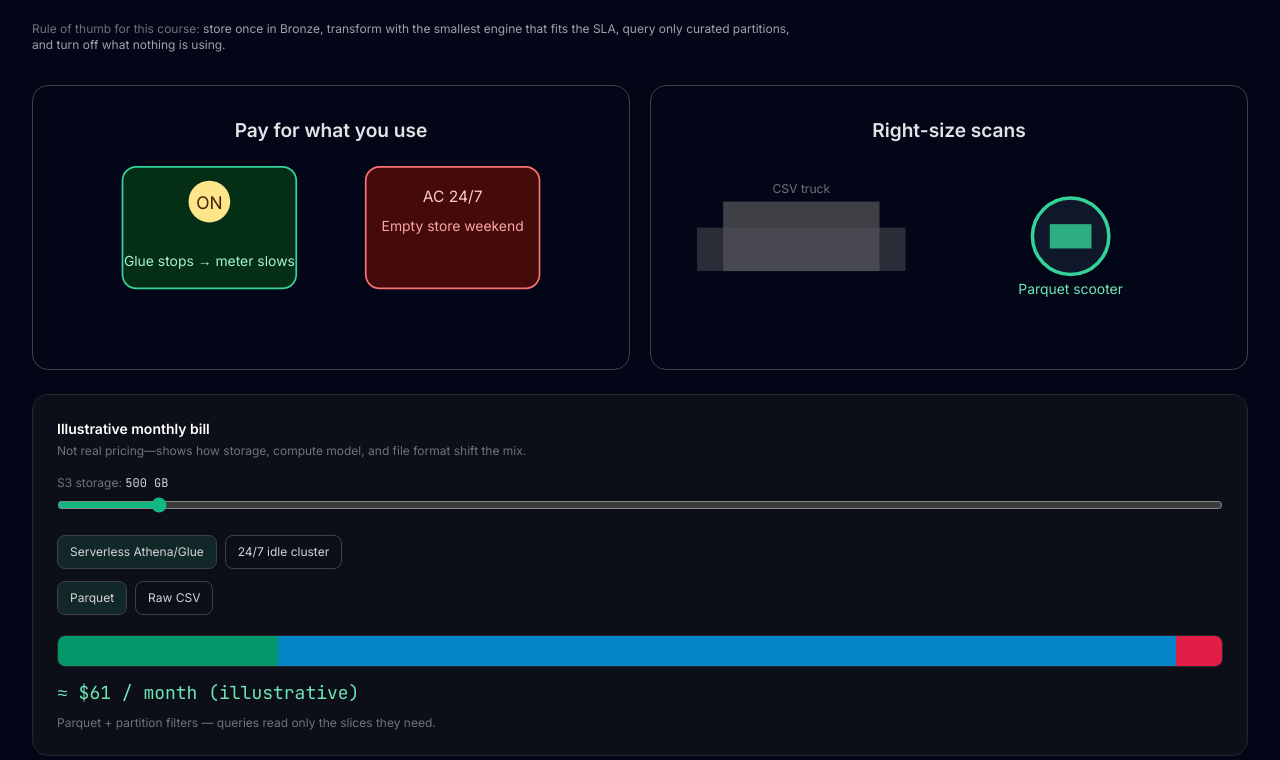
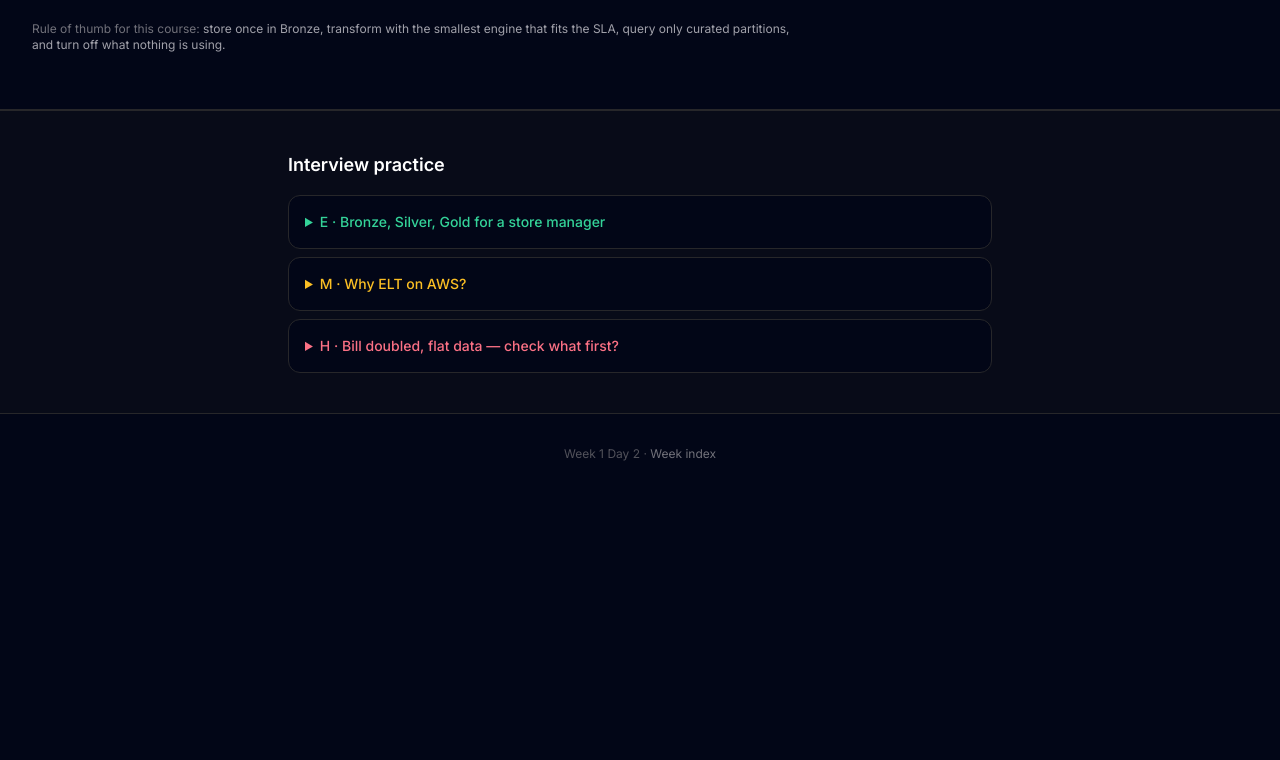
Before and after one commit to abhilashdasari123/aws-de-course-keystone, a plain HTML site: page weeks/week-01/Day_02_Cloud_and_Architecture.html in a window 1280 px wide. Shown: the part 6784-7544 px from the top of the page. After the commit the page ends 7278 px from the top, so only its background shows below. Drawn offline with nearby package versions, Linux system fonts and the light colour scheme.

Commit message:
Remove cloud economics simulator and SVG widgets from Day 2 module 4.

```diff
--- a/weeks/week-01/Day_02_Cloud_and_Architecture.html
+++ b/weeks/week-01/Day_02_Cloud_and_Architecture.html
@@ -361,28 +361,6 @@
       </div>
 
       <p class="text-xs text-zinc-500 mt-6 max-w-3xl">Rule of thumb for this course: <span class="text-zinc-400">store once in Bronze, transform with the smallest engine that fits the SLA, query only curated partitions, and turn off what nothing is using.</span></p>
-
-      <div class="grid lg:grid-cols-2 gap-5 mt-8">
-        <div class="poster-frame" id="eco-metaphor-left"></div>
-        <div class="poster-frame" id="eco-metaphor-right"></div>
-      </div>
-      <article class="rounded-2xl border border-zinc-800 bg-zinc-900/50 p-6 mt-6">
-        <h3 class="text-sm font-semibold text-white mb-1">Illustrative monthly bill</h3>
-        <p class="text-xs text-zinc-500 mb-4">Not real pricing—shows how storage, compute model, and file format shift the mix.</p>
-        <label class="block text-xs text-zinc-500 mb-1">S3 storage: <span id="gb-label" class="text-zinc-300 font-mono">500 GB</span></label>
-        <input type="range" id="gb-slider" min="100" max="5000" step="100" value="500" class="w-full accent-emerald-500">
-        <div class="flex flex-wrap gap-2 mt-4">
-          <button type="button" data-cm="serverless" class="eco-toggle px-3 py-2 rounded-lg border border-zinc-700 text-xs text-zinc-300">Serverless Athena/Glue</button>
-          <button type="button" data-cm="idle" class="eco-toggle px-3 py-2 rounded-lg border border-zinc-700 text-xs text-zinc-300">24/7 idle cluster</button>
-        </div>
-        <div class="flex flex-wrap gap-2 mt-3">
-          <button type="button" data-fmt="parquet" class="eco-toggle px-3 py-2 rounded-lg border border-zinc-700 text-xs text-zinc-300">Parquet</button>
-          <button type="button" data-fmt="csv" class="eco-toggle px-3 py-2 rounded-lg border border-zinc-700 text-xs text-zinc-300">Raw CSV</button>
-        </div>
-        <div class="mt-5 h-8 flex rounded-lg overflow-hidden border border-zinc-800" id="cost-bars"></div>
-        <p id="cost-total" class="mt-3 font-mono text-lg text-emerald-300"></p>
-        <p id="cost-tip" class="text-xs text-zinc-500 mt-2"></p>
-      </article>
     </div>
   </section>
 
@@ -584,58 +562,6 @@
   document.getElementById('sc-cfo').onclick = () => setScenario('cfo');
   setScenario('new');
 
-  document.getElementById('eco-metaphor-left').innerHTML = `<svg viewBox="0 0 320 140" class="w-full h-auto">
-    <text x="160" y="18" text-anchor="middle" fill="#e4e4e7" font-size="11" font-weight="600">Pay for what you use</text>
-    <rect x="40" y="35" width="100" height="70" rx="8" fill="#052e16" stroke="#34d399"/><circle cx="90" cy="55" r="12" fill="#fde68a"/><text x="90" y="59" text-anchor="middle" fill="#422006" font-size="10">ON</text>
-    <text x="90" y="92" text-anchor="middle" fill="#a7f3d0" font-size="8">Glue stops → meter slows</text>
-    <rect x="180" y="35" width="100" height="70" rx="8" fill="#450a0a" stroke="#f87171"/><text x="230" y="55" text-anchor="middle" fill="#fecaca" font-size="9">AC 24/7</text>
-    <text x="230" y="72" text-anchor="middle" fill="#fca5a5" font-size="8">Empty store weekend</text>
-  </svg>`;
-  document.getElementById('eco-metaphor-right').innerHTML = `<svg viewBox="0 0 320 140" class="w-full h-auto">
-    <text x="160" y="18" text-anchor="middle" fill="#e4e4e7" font-size="11" font-weight="600">Right-size scans</text>
-    <rect x="30" y="55" width="90" height="40" fill="#3f3f46"/><rect x="15" y="70" width="120" height="25" fill="#52525b" opacity="0.5"/>
-    <text x="75" y="50" text-anchor="middle" fill="#71717a" font-size="7">CSV truck</text>
-    <circle cx="230" cy="75" r="22" fill="#0f172a" stroke="#34d399" stroke-width="2"/>
-    <rect x="218" y="68" width="24" height="14" fill="#34d399" opacity="0.8"/><text x="230" y="108" text-anchor="middle" fill="#6ee7b7" font-size="8">Parquet scooter</text>
-  </svg>`;
-
-  let gb = 500, cm = 'serverless', fmt = 'parquet';
-  const gbSl = document.getElementById('gb-slider');
-
-  function bindEco(sel, key, val) {
-    document.querySelectorAll(sel).forEach((b) => {
-      b.onclick = () => {
-        if (key === 'cm') cm = b.dataset.cm;
-        if (key === 'fmt') fmt = b.dataset.fmt;
-        document.querySelectorAll(sel).forEach((x) => x.classList.toggle('pill-active', x === b));
-        runCost();
-      };
-    });
-  }
-  bindEco('[data-cm]', 'cm');
-  bindEco('[data-fmt]', 'fmt');
-  document.querySelector('[data-cm="serverless"]').classList.add('pill-active');
-  document.querySelector('[data-fmt="parquet"]').classList.add('pill-active');
-
-  gbSl.oninput = () => { gb = Number(gbSl.value); document.getElementById('gb-label').textContent = gb + ' GB'; runCost(); };
-
-  function runCost() {
-    const storage = gb * 0.023;
-    const compute = cm === 'serverless' ? 45 + gb * 0.004 : 180 + gb * 0.002;
-    const waste = fmt === 'csv' ? gb * 0.012 * 8 : gb * 0.012 * 0.4;
-    const total = storage + compute + waste;
-    document.getElementById('cost-bars').innerHTML = `
-      <div style="width:${storage/total*100}%" class="bg-emerald-600" title="Storage"></div>
-      <div style="width:${compute/total*100}%" class="bg-sky-600" title="Compute"></div>
-      <div style="width:${waste/total*100}%" class="bg-rose-600" title="Scan waste"></div>`;
-    document.getElementById('cost-total').textContent = `≈ $${total.toFixed(0)} / month (illustrative)`;
-    document.getElementById('cost-tip').textContent = fmt === 'parquet'
-      ? 'Parquet + partition filters — queries read only the slices they need.'
-      : 'Wide CSV scans bill for every column and row touched, even when the question is narrow.';
-    bump('m4');
-  }
-  runCost();
-
   lucide.createIcons();
 })();
 </script>
```
